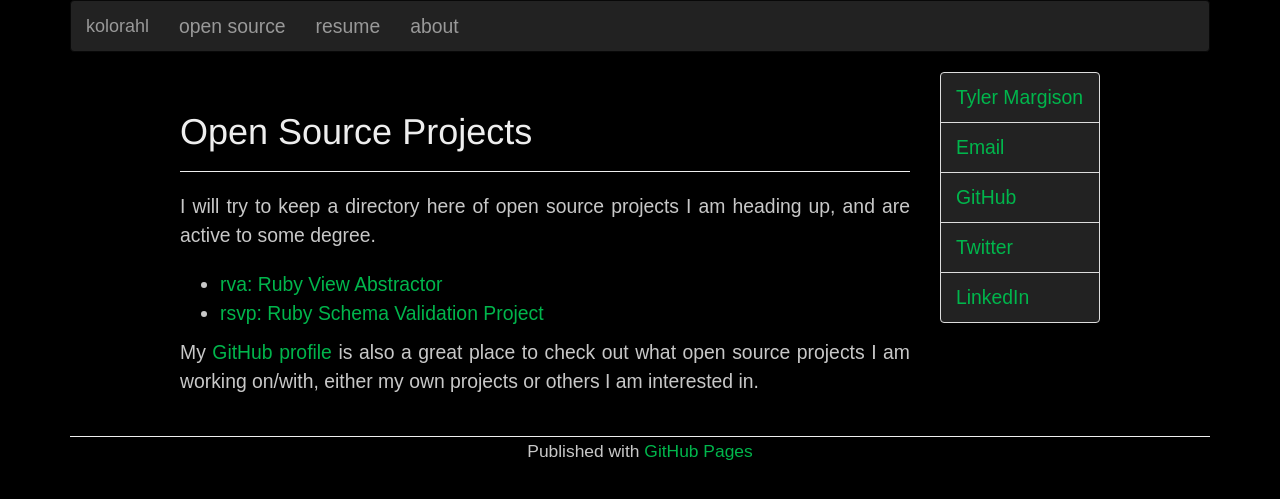
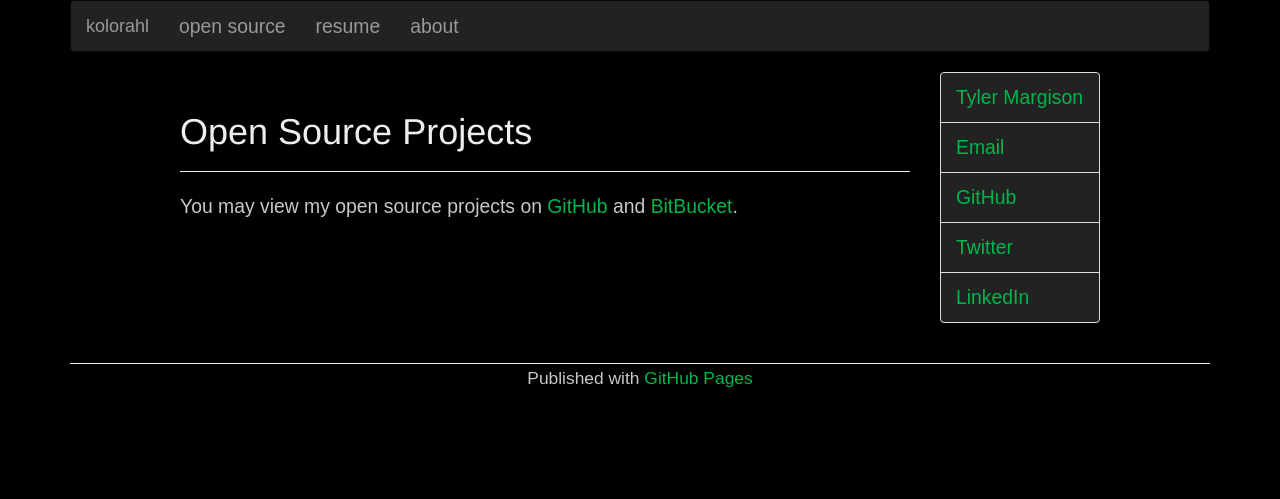
Before and after one commit to kolorahl/kolorahl.github.io, a Jekyll site: the page built from open-source/index.md, in a window 1280 px wide. Shown: the top 499 px of the page. Built offline with Jekyll 4.4.1, drawn with Linux system fonts in a browser that asks for light colours.

Commit message:
Update open source porjects page

```diff
--- a/open-source/index.md
+++ b/open-source/index.md
@@ -7,16 +7,7 @@ title: Open Source Projects
   <h1>Open Source Projects</h1>
 </div>
 
-I will try to keep a directory here of open source projects I am heading up, and
-are active to some degree.
+You may view my open source projects on [GitHub][gh] and [BitBucket][bb].
 
-- [rva: Ruby View Abstractor][rva]
-- [rsvp: Ruby Schema Validation Project][rsvp]
-
-My [GitHub profile][gh] is also a great place to check out what open source
-projects I am working on/with, either my own projects or others I am interested
-in.
-
-[rva]: /rva
-[rsvp]: /rsvp
 [gh]: https://github.com/kolorahl
+[bb]: https://bitbucket.org/kolorahl
```
